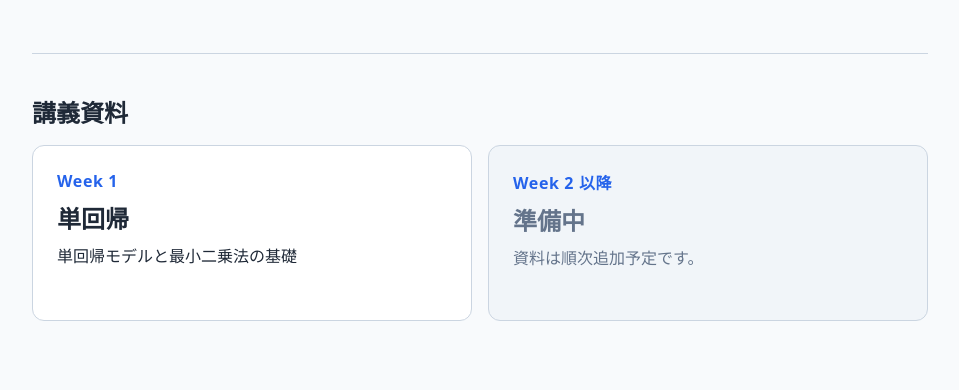
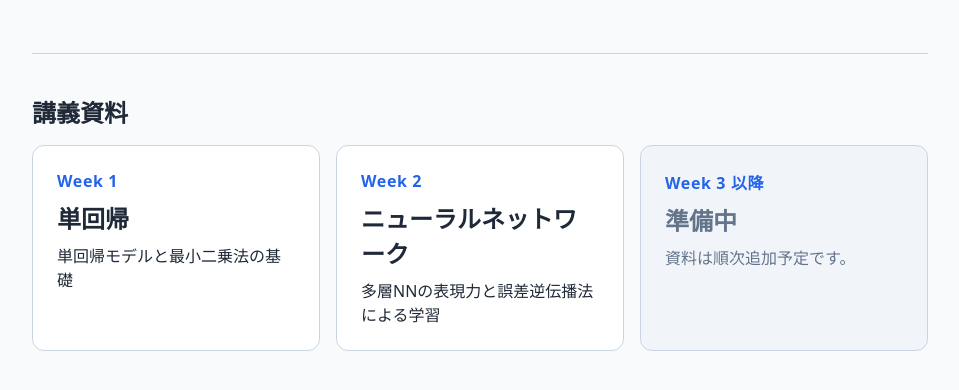
Before and after one commit to junya-nishiyama-0/rindoku-semi, a plain HTML site: page index.html in a window 1280 px wide. Shown: the part 270-660 px from the top of the page, without its empty margins (160-1119 px from the left). Drawn offline with Linux system fonts and the light colour scheme.

Commit message:
資料一覧に第2週のリンクを追加した
Co-Authored-By: Claude Opus 5.5 <noreply@anthropic.com>

```diff
--- a/index.html
+++ b/index.html
@@ -27,8 +27,14 @@
             <span>単回帰モデルと最小二乗法の基礎</span>
           </a>
 
+          <a class="week-card" href="week2.html">
+            <span class="week-number">Week 2</span>
+            <strong>ニューラルネットワーク</strong>
+            <span>多層NNの表現力と誤差逆伝播法による学習</span>
+          </a>
+
           <div class="week-card is-wip" aria-disabled="true">
-            <span class="week-number">Week 2 以降</span>
+            <span class="week-number">Week 3 以降</span>
             <strong>準備中</strong>
             <span>資料は順次追加予定です。</span>
           </div>
```
